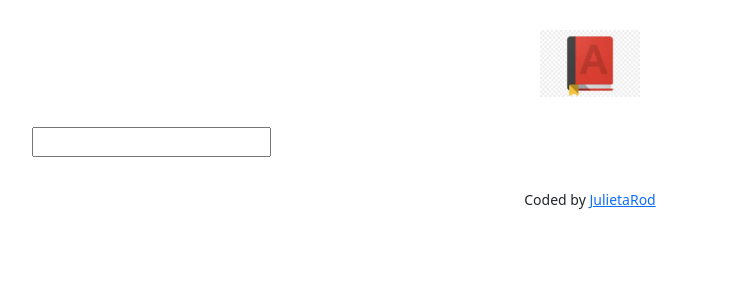
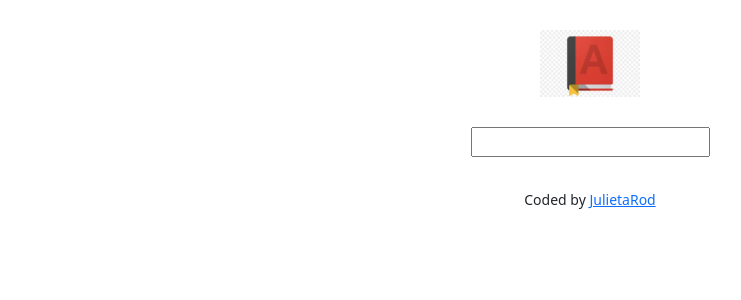
Before and after one commit to julietarod/project-dicc, a React (Create React App) app: page / in a window 1280 px wide. Shown: the top 300 px of the page, without its empty margins (50-791 px from the left). Built offline with nearby package versions, Linux system fonts and the light colour scheme.

Commit message:
text align

```diff
--- a/src/Dictionary.css
+++ b/src/Dictionary.css
@@ -0,0 +1,3 @@
+.Dictionary {
+  text-align: center;
+}
```
